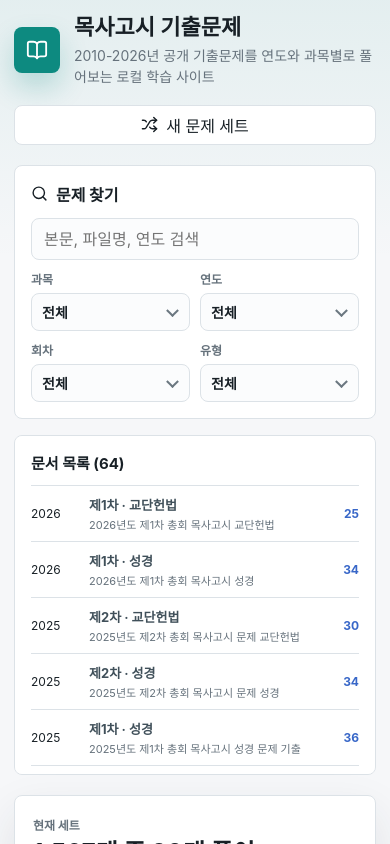
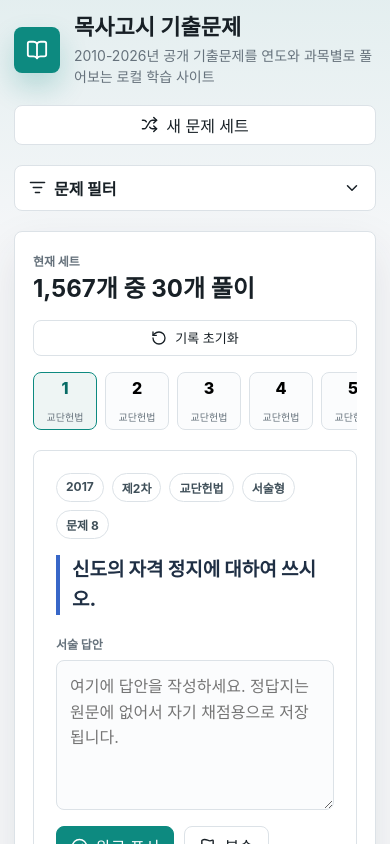
Before and after one commit to angelos0424/gosi_hansin, a React (Vite) app: page / in a window 390 px wide. Shown: the top 844 px of the page. Built offline with nearby package versions, Linux system fonts and the light colour scheme.

Commit message:
fix: collapse mobile filters

```diff
--- a/src/main.jsx
+++ b/src/main.jsx
@@ -3,6 +3,7 @@ import { createRoot } from "react-dom/client";
 import {
   BookOpen,
   CheckCircle2,
+  ChevronDown,
   Clock3,
   Download,
   FileText,
@@ -115,6 +116,7 @@ function App() {
   const [selectedDocumentId, setSelectedDocumentId] = useState(null);
   const [sourceDocument, setSourceDocument] = useState(null);
   const [practiceSeed, setPracticeSeed] = useState(0);
+  const [mobileFiltersOpen, setMobileFiltersOpen] = useState(false);
   const [answers, updateAnswer, resetAnswers] = useStoredAnswers();
 
   const years = useMemo(
@@ -286,7 +288,20 @@ function App() {
       </section>
 
       <section className="workspace">
-        <aside className="sidebar">
+        <aside className={`sidebar ${mobileFiltersOpen ? "open" : ""}`}>
+          <button
+            aria-expanded={mobileFiltersOpen}
+            className="filter-toggle"
+            type="button"
+            onClick={() => setMobileFiltersOpen((current) => !current)}
+          >
+            <span>
+              <ListFilter size={17} />
+              문제 필터
+            </span>
+            <ChevronDown size={18} />
+          </button>
+
           <div className="filter-card">
             <div className="filter-title">
               <Search size={17} />
--- a/src/styles.css
+++ b/src/styles.css
@@ -217,6 +217,10 @@ p {
   gap: 16px;
   position: sticky;
   top: 18px;
+}
+
+.filter-toggle {
+  display: none;
 }
 
 .filter-card,
@@ -791,6 +795,39 @@ p {
     grid-template-columns: 1fr;
   }
 
+  .filter-toggle {
+    display: flex;
+    align-items: center;
+    justify-content: space-between;
+    min-height: 46px;
+    border: 1px solid var(--line);
+    border-radius: var(--radius);
+    background: var(--surface);
+    color: var(--ink);
+    cursor: pointer;
+    padding: 0 14px;
+    font-weight: 850;
+  }
+
+  .filter-toggle span {
+    display: inline-flex;
+    align-items: center;
+    gap: 8px;
+  }
+
+  .filter-toggle > svg {
+    transition: transform 160ms ease;
+  }
+
+  .sidebar.open .filter-toggle > svg {
+    transform: rotate(180deg);
+  }
+
+  .sidebar:not(.open) .filter-card,
+  .sidebar:not(.open) .source-list {
+    display: none;
+  }
+
   .filter-card {
     display: grid;
     grid-template-columns: repeat(2, minmax(0, 1fr));
@@ -817,8 +854,12 @@ p {
   }
 
   .source-list {
-    max-height: 340px;
-    min-height: 240px;
+    max-height: 300px;
+    min-height: 0;
+  }
+
+  .source-row {
+    min-height: 58px;
   }
 
   .metric-grid {
```
